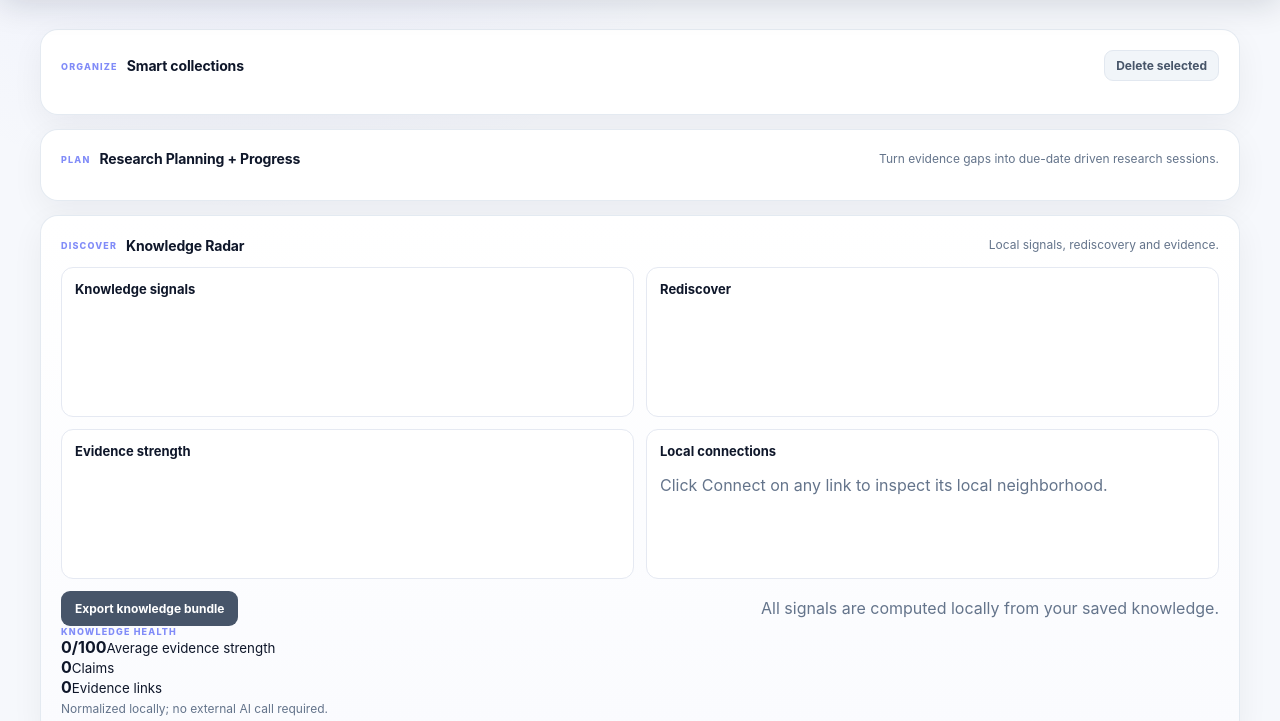
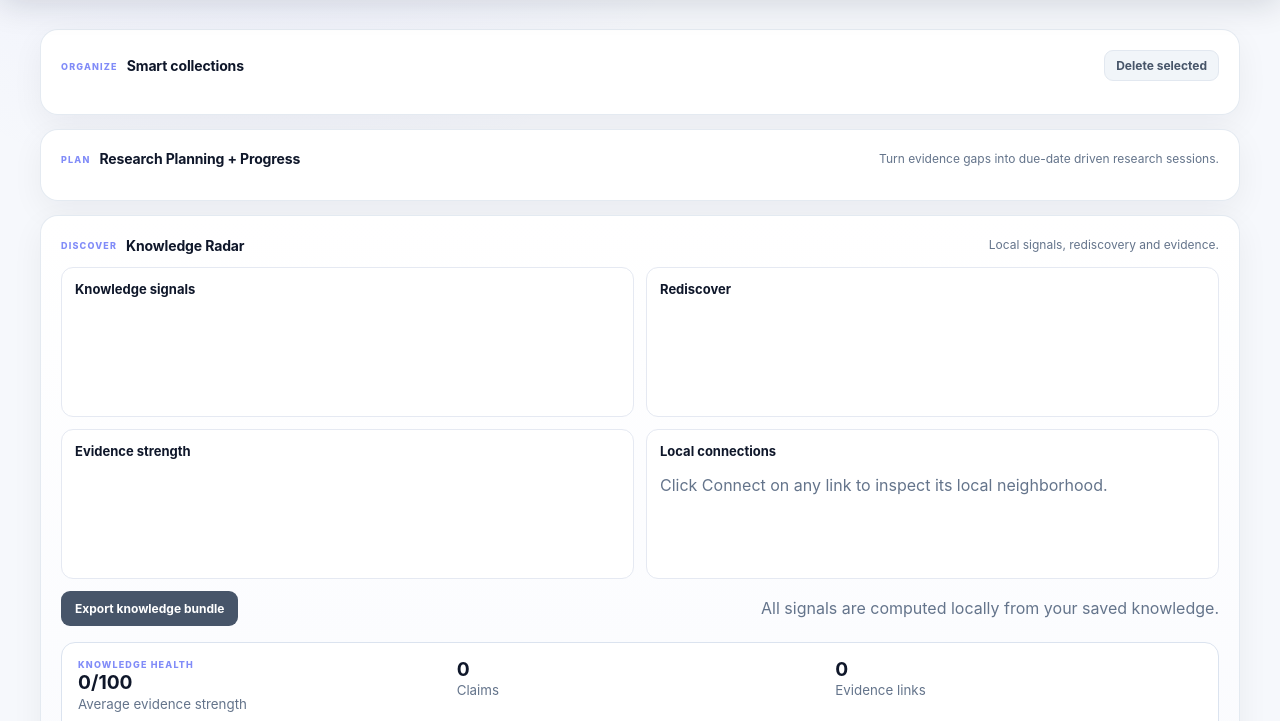
Before and after one commit to sourabhJainR/Linktracer, a website: page public/index.html in a window 1280 px wide. Shown: the part 71-792 px from the top of the page. Drawn offline with Linux system fonts and the light colour scheme.

Commit message:
style: load knowledge layer styles

```diff
--- a/public/index.html
+++ b/public/index.html
@@ -8,6 +8,7 @@
   <link rel="manifest" href="/manifest.webmanifest">
   <link rel="stylesheet" href="/styles.css?v=20260917-1">
   <link rel="stylesheet" href="/modern.css?v=20260917-1">
+  <link rel="stylesheet" href="/knowledge-layer.css?v=20260917-1">
   <title>Linktracer</title>
 </head>
 <body>
```
